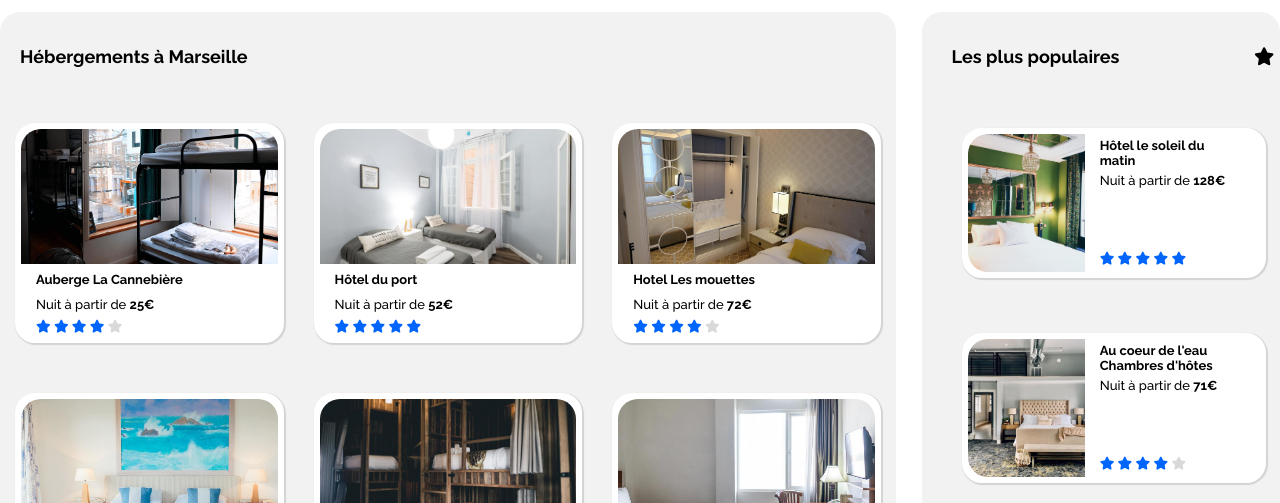
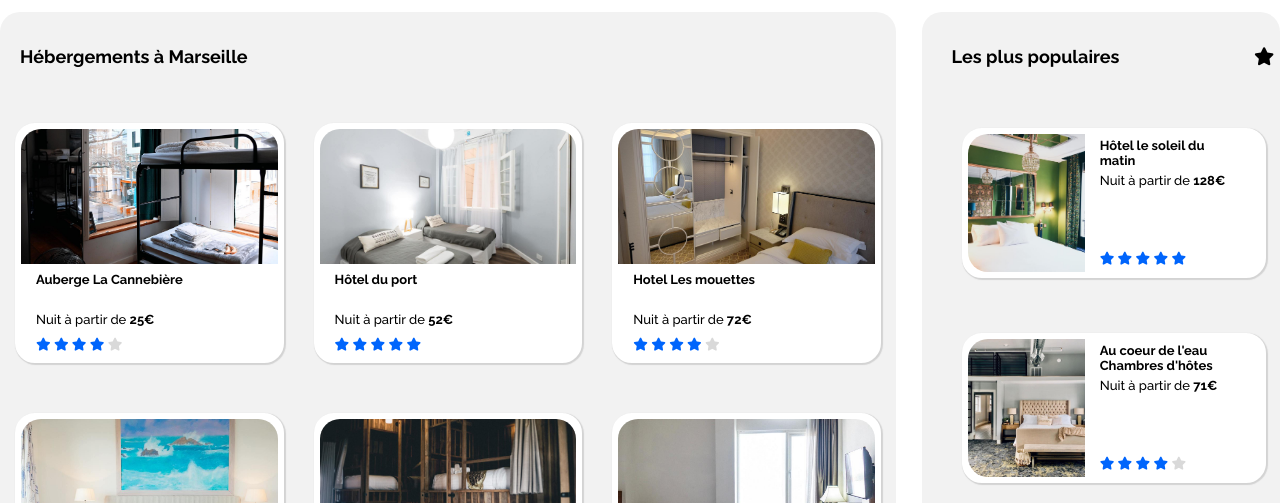
Before and after one commit to abaddon101/Projet-Booki, a plain HTML site: page index.html in a window 1280 px wide. Shown: the part 297-800 px from the top of the page. Drawn offline with Linux system fonts and the light colour scheme.

Commit message:
modification height figure_version1

```diff
--- a/style.css
+++ b/style.css
@@ -347,7 +347,7 @@ input {
   margin: 0px;
   margin-bottom: 0px;
   margin-bottom: 50px;
-  height: 220px;
+  height: 240px;
 }
 
 .infocards {
@@ -356,14 +356,14 @@ input {
   justify-content: space-between;
   margin-top: 5px;
   margin-left: 15px;
-  height: 30%;
+  height: 35%;
 }
 
 .content_accommodation {
   display: flex;
   flex-direction: column;
   justify-content: space-between;
-  height: 60%;
+  height: 50%;
 }
 
 .figure_version1:hover {
```
